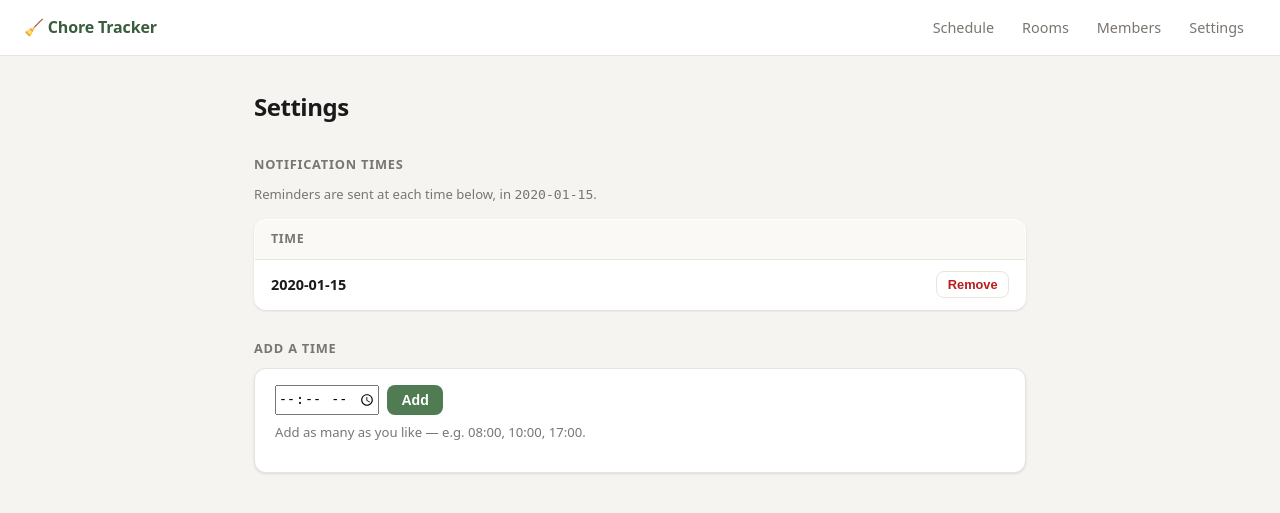
After one commit to fisherrjd/chore-tracker, a FastAPI app: template templates/settings.html in a window 1280 px wide. The commit adds this page. Shown: the top 513 px of the page. Run offline with FastAPI, Linux system fonts and the light colour scheme; the template is opened without the code that fills it: most values are stand-ins (such as "Sample title", 1, 10 or a date in 2020).

Commit message:
add better notifications + templationg to forward to site

```diff
--- a/chore_tracker/main.py
+++ b/chore_tracker/main.py
@@ -8,9 +8,10 @@ from fastapi import FastAPI, Form, Request
 from fastapi.responses import RedirectResponse
 from fastapi.staticfiles import StaticFiles
 from fastapi.templating import Jinja2Templates
+from pydantic import ValidationError
 
 from .checks import get_done, set_done
-from .config import AppConfig, Member, Room, load_config, save_config
+from .config import AppConfig, Member, Room, config_to_dict, load_config, save_config
 from .logging_config import configure_logging
 from .notifier import notify_today
 from .scheduler import get_assignment, get_day_index, get_schedule
@@ -32,18 +33,19 @@ async def _daily_notify() -> None:
 
 def _reschedule(config: AppConfig) -> None:
     scheduler.remove_all_jobs()
-    h, m = map(int, config.notify_time.split(":"))
-    job = scheduler.add_job(
-        _daily_notify,
-        "cron",
-        hour=h,
-        minute=m,
-        timezone=config.tzinfo,
-        id="daily_notify",
-    )
+    for t in config.notify_times:
+        h, m = map(int, t.split(":"))
+        scheduler.add_job(
+            _daily_notify,
+            "cron",
+            hour=h,
+            minute=m,
+            timezone=config.tzinfo,
+            id=f"daily_notify_{h:02d}{m:02d}",
+        )
     log.info(
-        "scheduler.job_scheduled",
-        extra={"id": job.id, "time": config.notify_time, "timezone": config.timezone},
+        "scheduler.jobs_scheduled",
+        extra={"times": ",".join(config.notify_times) or "(none)", "timezone": config.timezone},
     )
 
 
@@ -88,7 +90,7 @@ async def home(request: Request, msg: str = "", kind: str = "success"):
             "schedule": schedule,
             "today_idx": today_idx,
             "half_cycle": half_cycle,
-            "notify_time": config.notify_time,
+            "notify_times": config.notify_times,
             "room_map": room_map,
             "msg": msg,
             "kind": kind,
@@ -190,6 +192,55 @@ async def delete_member(name: str = Form(...)):
     return redirect("/members", f"Removed '{name}'")
 
 
+# ── Settings (notification times) ─────────────────────────────────────────────
+
+@app.get("/settings")
+async def settings_page(request: Request, msg: str = "", kind: str = "success"):
+    config = load_config(CONFIG_PATH)
+    return templates.TemplateResponse(
+        request=request, name="settings.html",
+        context={
+            "notify_times": config.notify_times,
+            "timezone": config.timezone,
+            "msg": msg,
+            "kind": kind,
+        },
+    )
+
+
+def _save_notify_times(config: AppConfig, times: list[str]) -> AppConfig | None:
+    """Re-validate the whole config with new times (normalizes + dedupes).
+
+    Returns the saved config, or None if the times are invalid."""
+    try:
+        updated = AppConfig.model_validate({**config_to_dict(config), "notify_times": times})
+    except ValidationError:
+        return None
+    save_config(updated, CONFIG_PATH)
+    _reschedule(updated)
+    return updated
+
+
+@app.post("/settings/notify-times")
+async def add_notify_time(time: str = Form(...)):
+    config = load_config(CONFIG_PATH)
+    time = time.strip()
+    updated = _save_notify_times(config, config.notify_times + [time])
+    if updated is None:
+        return redirect("/settings", f"Invalid time '{time}' — use HH:MM", "warning")
+    log.info("notify_time.added", extra={"time": time})
+    return redirect("/settings", f"Added notification at {time}")
+
+
+@app.post("/settings/notify-times/delete")
+async def delete_notify_time(time: str = Form(...)):
+    config = load_config(CONFIG_PATH)
+    remaining = [t for t in config.notify_times if t != time]
+    _save_notify_times(config, remaining)
+    log.info("notify_time.deleted", extra={"time": time})
+    return redirect("/settings", f"Removed notification at {time}")
+
+
 # ── Notifications ─────────────────────────────────────────────────────────────
 
 @app.post("/notify/today")
--- a/config.yaml
+++ b/config.yaml
@@ -1,7 +1,11 @@
 start_date: '2026-06-04'
 timezone: America/Denver
 ntfy_base_url: https://ntfy.jade.rip
-notify_time: 08:00
+dashboard_url: https://chores.jade.rip
+notify_times:
+- '08:00'
+- '10:00'
+- '17:00'
 members:
 - name: Jade
 - name: Hannah
--- a/main.py
+++ b/main.py
@@ -8,7 +8,7 @@ def run():
     # Tell chore_tracker where the project root lives regardless of where
     # the package ends up installed (e.g. Nix store).
     os.environ.setdefault("CHORE_BASE", str(Path(__file__).parent))
-    uvicorn.run("chore_tracker.main:app", host="0.0.0.0", port=3030, reload=True)
+    uvicorn.run("chore_tracker.main:app", host="0.0.0.0", port=3031, reload=True)
 
 
 if __name__ == "__main__":
--- a/templates/base.html
+++ b/templates/base.html
@@ -13,6 +13,7 @@
       <a href="/" class="{{ 'active' if request.url.path == '/' }}">Schedule</a>
       <a href="/rooms" class="{{ 'active' if request.url.path.startswith('/rooms') }}">Rooms</a>
       <a href="/members" class="{{ 'active' if request.url.path.startswith('/members') }}">Members</a>
+      <a href="/settings" class="{{ 'active' if request.url.path.startswith('/settings') }}">Settings</a>
     </nav>
   </header>
 
--- a/templates/index.html
+++ b/templates/index.html
@@ -37,7 +37,7 @@
 {# ── Upcoming ── #}
 <div class="schedule-header">
   <h3>Coming up</h3>
-  <span class="muted">All rooms covered every {{ half_cycle }} day{{ 's' if half_cycle != 1 }} · notifications at {{ notify_time }}</span>
+  <span class="muted">All rooms covered every {{ half_cycle }} day{{ 's' if half_cycle != 1 }} · notifications at <a href="/settings">{{ notify_times | join(", ") if notify_times else "off" }}</a></span>
 </div>
 
 <table class="schedule-table">
--- /dev/null
+++ b/templates/settings.html
@@ -0,0 +1,48 @@
+{% extends "base.html" %}
+{% block title %}Settings — Chore Tracker{% endblock %}
+{% block content %}
+
+<h1 class="page-title">Settings</h1>
+
+<p class="section-label">Notification times</p>
+<p class="hint">Reminders are sent at each time below, in <code>{{ timezone }}</code>.</p>
+
+{% if notify_times %}
+<table class="members-table">
+  <thead>
+    <tr>
+      <th>Time</th>
+      <th></th>
+    </tr>
+  </thead>
+  <tbody>
+    {% for t in notify_times %}
+    <tr>
+      <td><strong>{{ t }}</strong></td>
+      <td style="text-align:right">
+        <form method="post" action="/settings/notify-times/delete"
+              onsubmit="return confirm('Remove notification at {{ t }}?')">
+          <input type="hidden" name="time" value="{{ t }}">
+          <button class="btn btn-danger">Remove</button>
+        </form>
+      </td>
+    </tr>
+    {% endfor %}
+  </tbody>
+</table>
+{% else %}
+<div class="empty-state">No notification times — automatic reminders are off.</div>
+{% endif %}
+
+<p class="section-label" style="margin-top:1.75rem">Add a time</p>
+<div class="card">
+  <div class="card-body">
+    <form method="post" action="/settings/notify-times" class="form-row">
+      <input type="time" name="time" required>
+      <button class="btn btn-primary">Add</button>
+    </form>
+    <p class="hint">Add as many as you like — e.g. 08:00, 10:00, 17:00.</p>
+  </div>
+</div>
+
+{% endblock %}
```
Also changed, not shown: chore_tracker/config.py (+37 -5 lines), chore_tracker/notifier.py (+20 -11 lines), tests/helpers.py (+1 -1 lines), tests/test_config.py (+21 -2 lines), tests/test_main_scheduler.py (+11 -3 lines), tests/test_notifier.py (+27 -0 lines), tests/test_web.py (+30 -1 lines).
